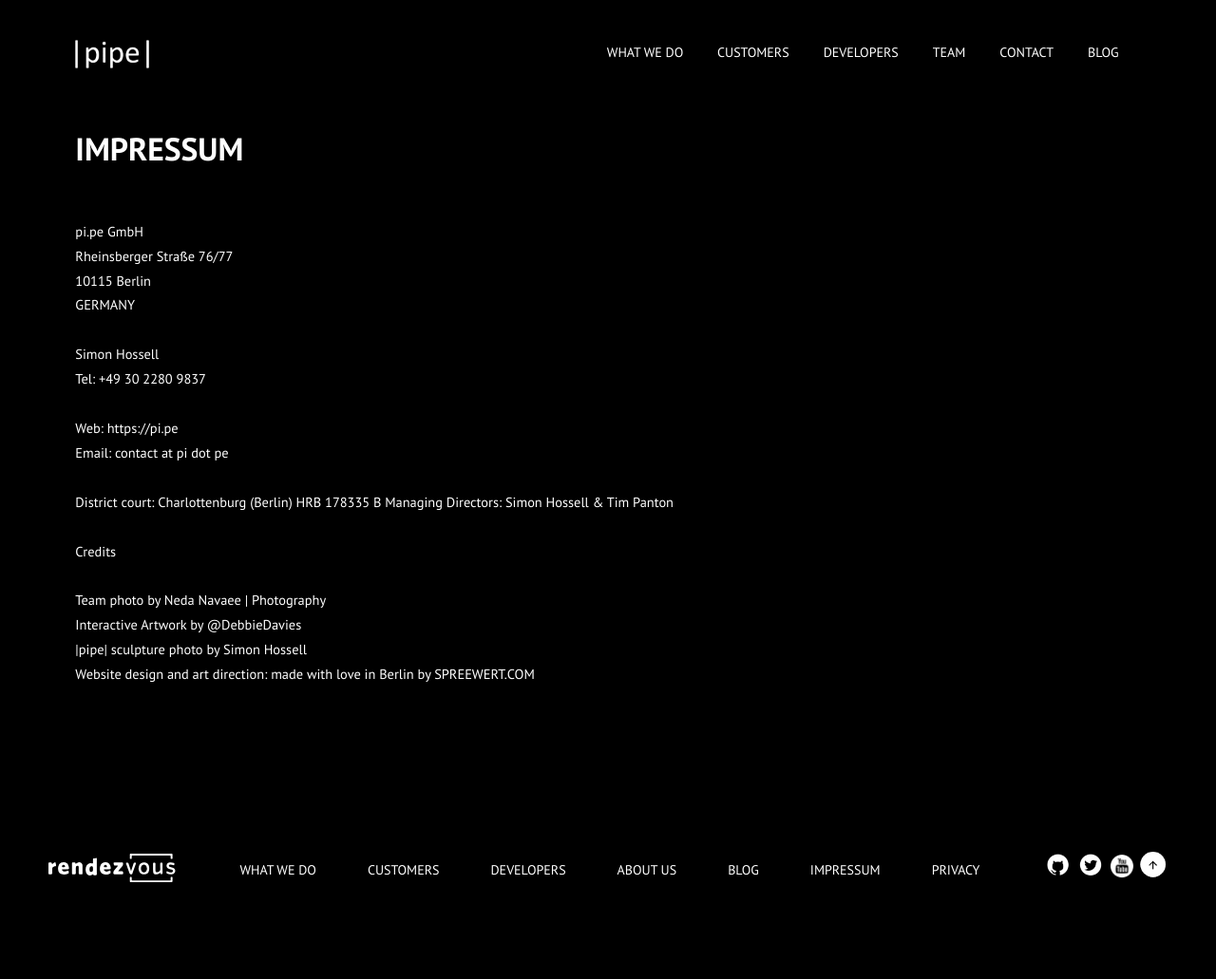
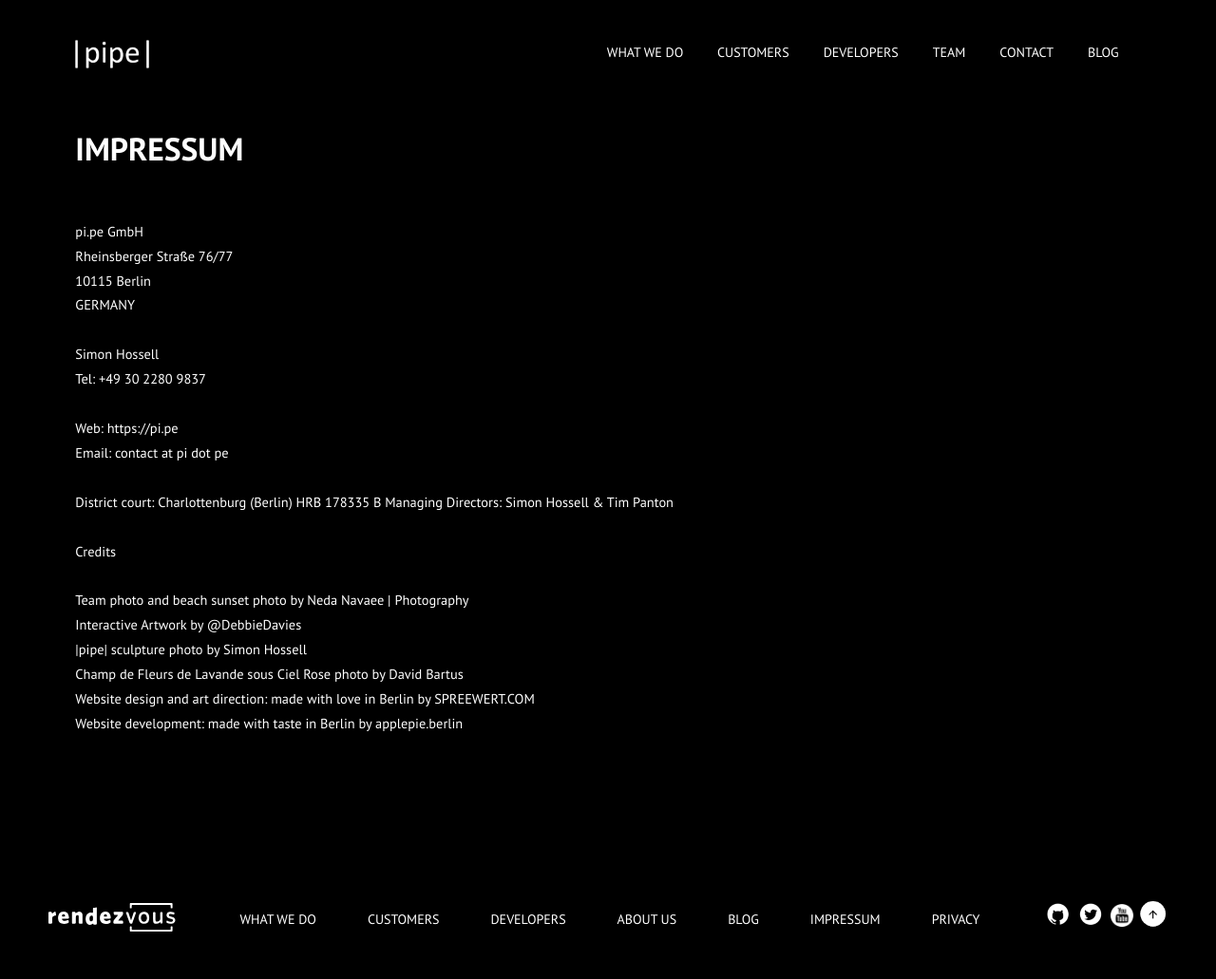
Before and after one commit to ricardo-applepie/jekyll-blog-app, a Jekyll site: the page built from Impressum.html, in a window 1280 px wide. Shown: the whole page at 95% size. Built offline with Jekyll 4.4.1, drawn with Linux system fonts in a browser that asks for light colours; before the commit the page ends 980 px from its top, so only the background shows below that.

Commit message:
impressum page bottom text updated

```diff
--- a/Impressum.html
+++ b/Impressum.html
@@ -30,11 +30,13 @@ layout: general
         <br /><br />
         Credits
         <br /> <br />
-        Team photo by Neda Navaee | Photography <br />
+
+        Team photo and beach sunset photo by Neda Navaee | Photography<br />
         Interactive Artwork by @DebbieDavies<br />
-        |pipe| sculpture photo by Simon Hossell <br />Website design and art direction:
-        made with love in Berlin by SPREEWERT.COM
-
+        |pipe| sculpture photo by Simon Hossell<br />
+        Champ de Fleurs de Lavande sous Ciel Rose photo by David Bartus<br />
+        Website design and art direction: made with love in Berlin by SPREEWERT.COM<br />
+        Website development: made with taste in Berlin by applepie.berlin<br />
     </p>
 
 </section>
```
Also changed, not shown: 1 other file.
